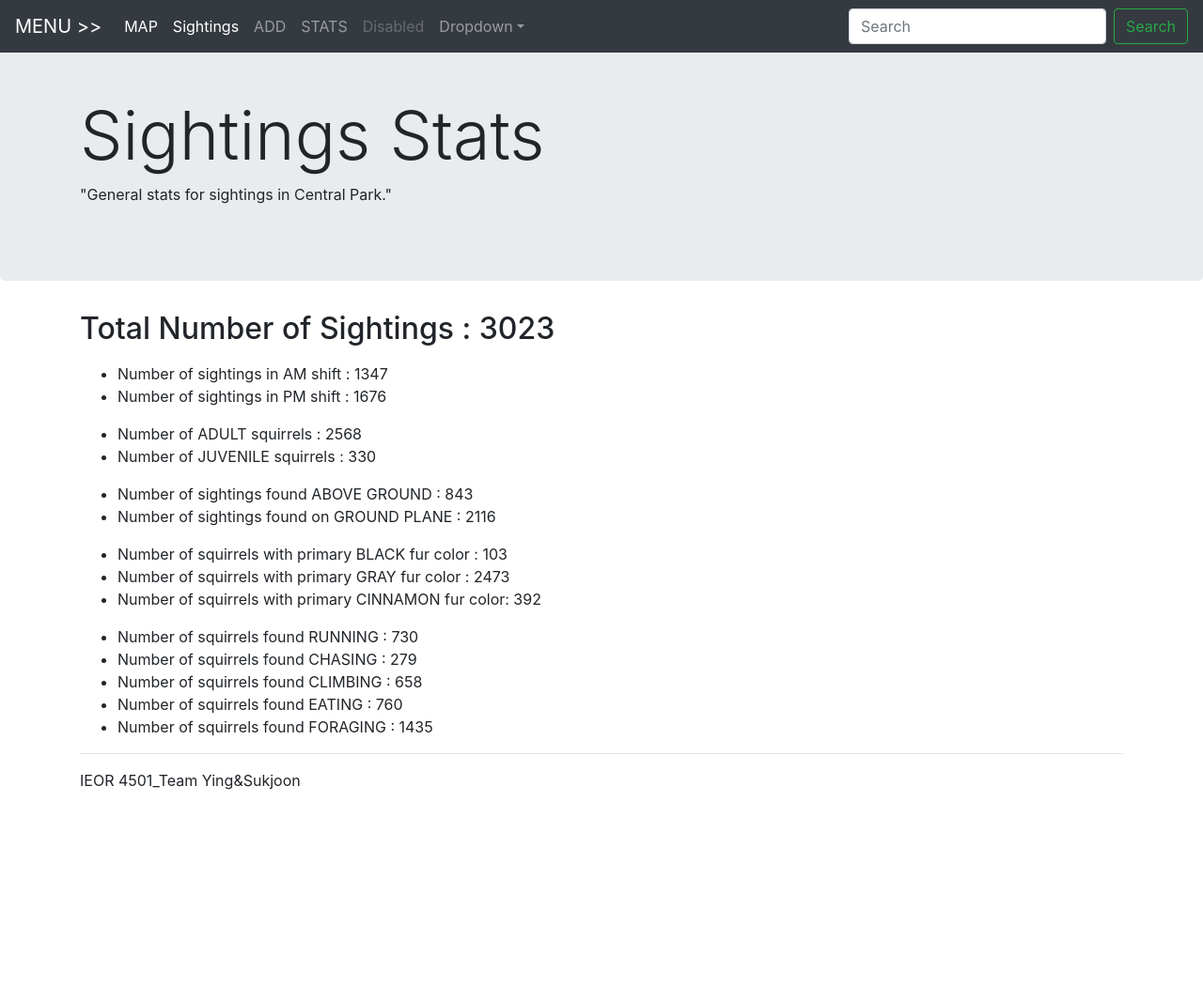
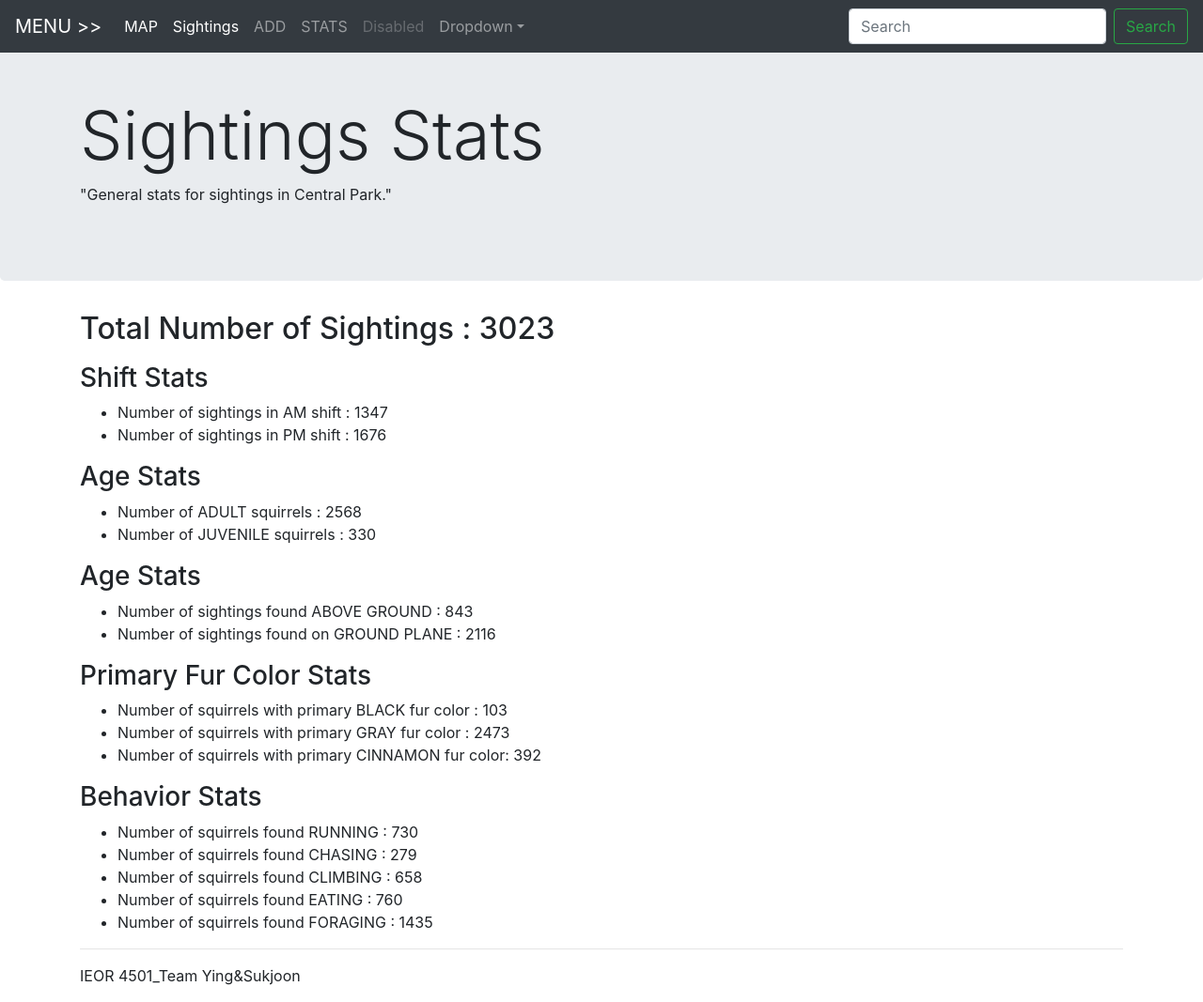
Before and after one commit to sukjun9371/Squirrel-Tracker, a Django app: page /sightings/stats/ in a window 1280 px wide. Shown: the whole page at 94% size. Before the commit the page ends 841 px from the top, so only its background shows below. Run offline with Django 3.2, Linux system fonts and the light colour scheme; some libraries are stand-ins or nearby versions.

Commit message:
Fixed minor error in stats page

```diff
--- a/project/sightings/templates/sightings/stats.html
+++ b/project/sightings/templates/sightings/stats.html
@@ -16,6 +16,7 @@
 <div class="container">
 	<h2> Total Number of Sightings : 3023 </h2>
 	<p>
+	<h3> Shift Stats </h3>
 	<ul>
 		<li> Number of sightings in AM shift : 1347 </li>
 		<li> Number of sightings in PM shift : 1676 </li>
@@ -23,6 +24,7 @@
 	</p>
 
 	<p>
+	<h3> Age Stats </h3>
 	<ul>
 		<li> Number of ADULT squirrels : 2568 </li>
 		<li> Number of JUVENILE squirrels : 330 </li>
@@ -30,6 +32,7 @@
 	</p>
 
 	<p>
+	<h3> Age Stats </h3>
 	<ul>
 		<li> Number of sightings found ABOVE GROUND : 843 </li>
 		<li> Number of sightings found on GROUND PLANE : 2116 </li>
@@ -37,6 +40,7 @@
 	</p>
 
 	<p>
+	<h3> Primary Fur Color Stats </h3>
 	<ul>
 		<li> Number of squirrels with primary BLACK fur color : 103 </li>
 		<li> Number of squirrels with primary GRAY fur color : 2473 </li>
@@ -45,6 +49,7 @@
 	</p>
 
 	<p>
+	<h3> Behavior Stats </h3>
 	<ul>
 		<li> Number of squirrels found RUNNING : 730 </li>
 		<li> Number of squirrels found CHASING : 279 </li>
```
